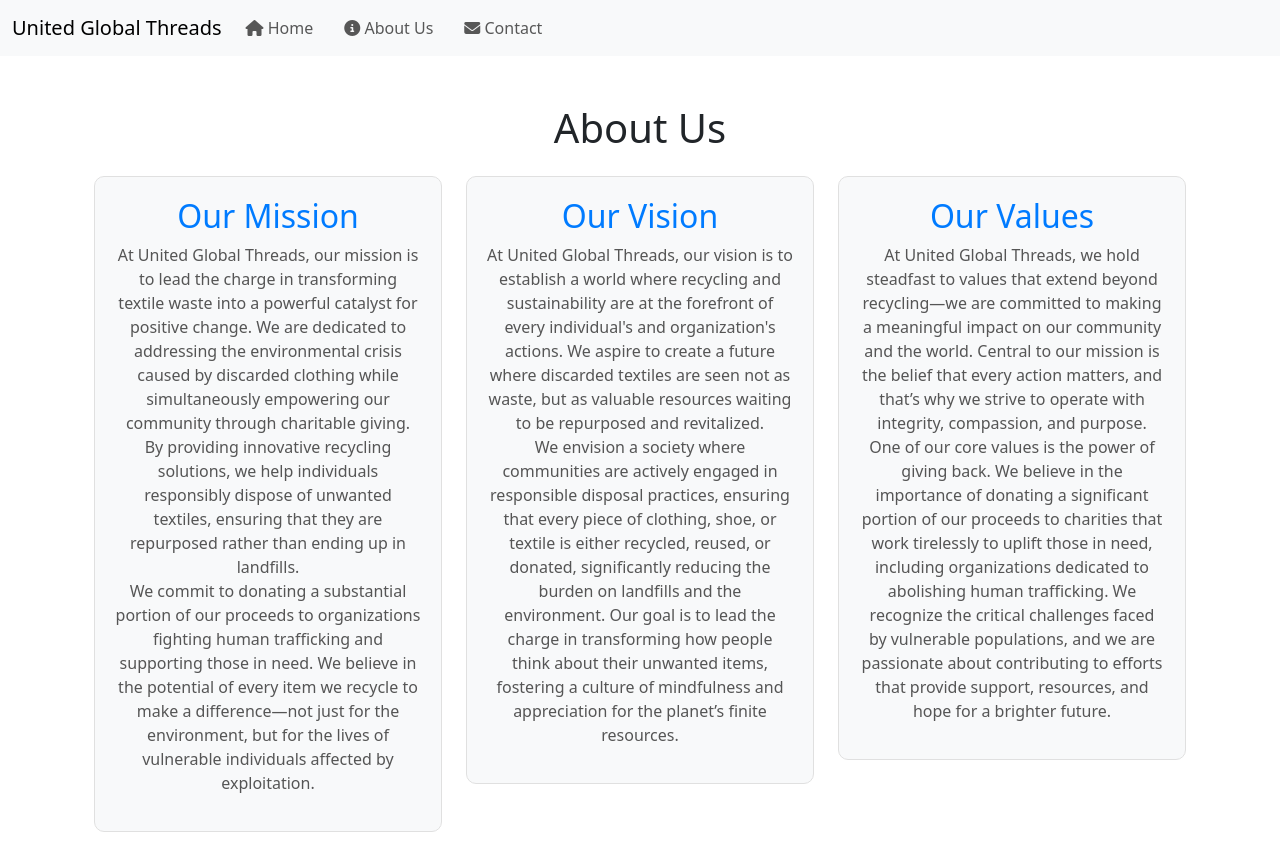
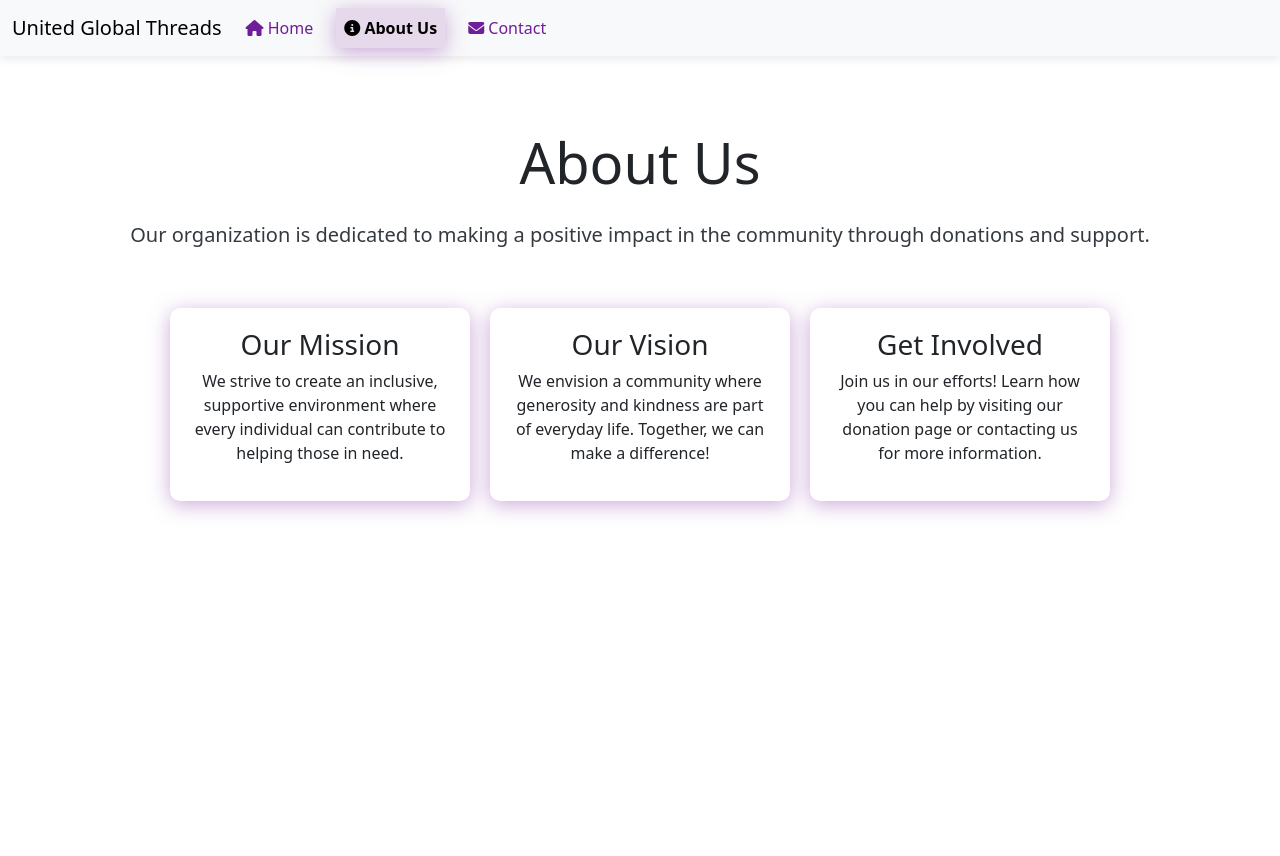
Before and after one commit to IAMMICHAELNBD/unitedglobalthreads, a React (Create React App) app in the folder react-unitedglobalthreads/: page /about in a window 1280 px wide. After the commit the page ends 800 px from the top, so only its background shows below. Built offline with nearby package versions, Linux system fonts and the light colour scheme.

Commit message:
updated package json and App.js

```diff
--- a/react-unitedglobalthreads/src/App.js
+++ b/react-unitedglobalthreads/src/App.js
@@ -1,5 +1,5 @@
 import React, { useEffect } from 'react';
-import { BrowserRouter as Router, Route, Routes, Link } from 'react-router-dom';
+import { BrowserRouter as Router, Route, Routes, NavLink } from 'react-router-dom';
 import Home from './components/Home';
 import About from './components/About';
 import Contact from './components/Contact';
@@ -15,41 +15,43 @@ const App = () => {
     AOS.init({
       duration: 1000, // Animation duration
       easing: 'ease-in-out', // Easing function
-      once: true, // Run animation only once
+      once: true, // Whether animation should happen only once
     });
   }, []);
 
   return (
     <Router>
       <div>
+        {/* Navbar Component */}
         <nav className="navbar navbar-expand-lg navbar-light bg-light">
           <div className="container-fluid">
-            <Link className="navbar-brand" to="/">United Global Threads</Link>
+            <NavLink className="navbar-brand" to="/">United Global Threads</NavLink>
             <button className="navbar-toggler" type="button" data-bs-toggle="collapse" data-bs-target="#navbarNav" aria-controls="navbarNav" aria-expanded="false" aria-label="Toggle navigation">
               <span className="navbar-toggler-icon"></span>
             </button>
             <div className="collapse navbar-collapse" id="navbarNav">
               <ul className="navbar-nav">
                 <li className="nav-item">
-                  <Link className="nav-link" to="/">
+                  <NavLink className="nav-link" to="/" activeClassName="active">
                     <i className="fas fa-home"></i> Home
-                  </Link>
+                  </NavLink>
                 </li>
                 <li className="nav-item">
-                  <Link className="nav-link" to="/about">
+                  <NavLink className="nav-link" to="/about" activeClassName="active">
                     <i className="fas fa-info-circle"></i> About Us
-                  </Link>
+                  </NavLink>
                 </li>
                 <li className="nav-item">
-                  <Link className="nav-link" to="/contact">
+                  <NavLink className="nav-link" to="/contact" activeClassName="active">
                     <i className="fas fa-envelope"></i> Contact
-                  </Link>
+                  </NavLink>
                 </li>
               </ul>
             </div>
           </div>
         </nav>
 
+        {/* Main Content */}
         <div className="container mt-4">
           <Routes>
             <Route path="/" element={<Home />} />
--- a/react-unitedglobalthreads/src/components/About.css
+++ b/react-unitedglobalthreads/src/components/About.css
@@ -1,21 +1,29 @@
-.about-card {
-    background-color: #f8f9fa; /* Light background for card */
-    border: 1px solid #e0e0e0; /* Light border */
-    border-radius: 10px; /* Rounded corners */
-    padding: 20px; /* Spacing inside the card */
-    text-align: center; /* Centered text */
-    transition: transform 0.3s; /* Animation on hover */
+/* About.css or Home.css (if combined) */
+
+/* Container for info panes, set to display flex */
+.info-container {
+    display: flex; /* Use Flexbox for layout */
+    justify-content: center; /* Center the items horizontally */
+    flex-wrap: wrap; /* Allow wrapping on smaller screens */
   }
 
-  .about-card:hover {
-    transform: scale(1.05); /* Slightly enlarge on hover */
-    box-shadow: 0 4px 20px rgba(0, 0, 0, 0.1); /* Add shadow on hover */
+  /* Info pane styles for the About page */
+  .info-pane {
+    background-color: #ffffff; /* White for contrast */
+    padding: 20px; /* Padding */
+    border-radius: 10px; /* Rounder corners */
+    margin: 10px; /* Margin to give space */
+    box-shadow: 0 4px 20px rgba(155, 89, 182, 0.5); /* Purple shadow effect */
+    flex: 1; /* Allow the panes to grow and fill space */
+    max-width: 300px; /* Limit the width of the panes */
   }
 
-  .about-title {
-    color: #007bff; /* Primary color for titles */
+  /* Headings styles */
+  h1, h3 {
+    color: #6f1d99; /* Dark purple color for headings */
   }
 
-  .about-text {
-    color: #555; /* Darker color for text */
+  /* Lead paragraph style */
+  .lead {
+    color: #343a40; /* Dark grey color for paragraph text */
   }
--- a/react-unitedglobalthreads/src/components/About.js
+++ b/react-unitedglobalthreads/src/components/About.js
@@ -1,36 +1,31 @@
 import React from 'react';
-import './About.css'; // Create this CSS file for animations and custom styles
+import './About.css'; // Ensure your specific About styles are linked
 
 const About = () => {
   return (
-    <div className="container mt-5">
-      <h1 className="text-center mb-4">About Us</h1>
-      <div className="row">
-        <div className="col-lg-4 col-md-6 mb-4">
-          <div className="about-card animate__animated animate__fadeInLeft">
-            <h2 className="about-title">Our Mission</h2>
-            <p className="about-text">
-            At United Global Threads, our mission is to lead the charge in transforming textile waste into a powerful catalyst for positive change. We are dedicated to addressing the environmental crisis caused by discarded clothing while simultaneously empowering our community through charitable giving. By providing innovative recycling solutions, we help individuals responsibly dispose of unwanted textiles, ensuring that they are repurposed rather than ending up in landfills. <br /> We commit to donating a substantial portion of our proceeds to organizations fighting human trafficking and supporting those in need. We believe in the potential of every item we recycle to make a difference—not just for the environment, but for the lives of vulnerable individuals affected by exploitation.            </p>
-          </div>
+    <section className="section d-flex flex-column align-items-center justify-content-center text-center">
+      <h1 className="display-4 mb-4" data-aos="fade-up">About Us</h1>
+      <p className="lead mb-5" data-aos="fade-up" data-aos-delay="100">
+        Our organization is dedicated to making a positive impact in the community through donations and support.
+      </p>
+
+      <div className="info-container d-flex justify-content-center">
+        <div className="info-pane" data-aos="fade-up" data-aos-delay="200">
+          <h3>Our Mission</h3>
+          <p>We strive to create an inclusive, supportive environment where every individual can contribute to helping those in need.</p>
         </div>
-        <div className="col-lg-4 col-md-6 mb-4">
-          <div className="about-card animate__animated animate__fadeInUp">
-            <h2 className="about-title">Our Vision</h2>
-            <p className="about-text">
-            At United Global Threads, our vision is to establish a world where recycling and sustainability are at the forefront of every individual's and organization's actions. We aspire to create a future where discarded textiles are seen not as waste, but as valuable resources waiting to be repurposed and revitalized. <br/>We envision a society where communities are actively engaged in responsible disposal practices, ensuring that every piece of clothing, shoe, or textile is either recycled, reused, or donated, significantly reducing the burden on landfills and the environment. Our goal is to lead the charge in transforming how people think about their unwanted items, fostering a culture of mindfulness and appreciation for the planet’s finite resources.
-            </p>
-          </div>
+
+        <div className="info-pane" data-aos="fade-up" data-aos-delay="300">
+          <h3>Our Vision</h3>
+          <p>We envision a community where generosity and kindness are part of everyday life. Together, we can make a difference!</p>
         </div>
-        <div className="col-lg-4 col-md-6 mb-4">
-          <div className="about-card animate__animated animate__fadeInRight">
-            <h2 className="about-title">Our Values</h2>
-            <p className="about-text">
-            At United Global Threads, we hold steadfast to values that extend beyond recycling—we are committed to making a meaningful impact on our community and the world. Central to our mission is the belief that every action matters, and that’s why we strive to operate with integrity, compassion, and purpose. <br /> One of our core values is the power of giving back. We believe in the importance of donating a significant portion of our proceeds to charities that work tirelessly to uplift those in need, including organizations dedicated to abolishing human trafficking. We recognize the critical challenges faced by vulnerable populations, and we are passionate about contributing to efforts that provide support, resources, and hope for a brighter future.
-            </p>
-          </div>
+
+        <div className="info-pane" data-aos="fade-up" data-aos-delay="400">
+          <h3>Get Involved</h3>
+          <p>Join us in our efforts! Learn how you can help by visiting our donation page or contacting us for more information.</p>
         </div>
       </div>
-    </div>
+    </section>
   );
 };
 
--- a/react-unitedglobalthreads/src/components/Home.css
+++ b/react-unitedglobalthreads/src/components/Home.css
@@ -1,23 +1,36 @@
 /* Home.css */
 
-/* Ensure sections have a consistent background color */
+/* Entire body background */
+body {
+    background-color: #f0f2f5; /* Light off-white background for the whole page */
+}
+
+/* Section styles */
 .section {
-    background-color: #f8f9fa; /* Light grey background */
-    transition: background-color 0.5s ease; /* Smooth transition */
+    background-color: #ffffff; /* White background for sections */
     padding: 20px; /* Padding around the section */
+}
+
+/* Container for info panes */
+.info-container {
+    display: flex; /* Use Flexbox for layout */
+    justify-content: center; /* Center items */
+    flex-wrap: wrap; /* Allow wrapping on smaller screens */
 }
 
 /* Styling for each info pane */
 .info-pane {
-    background-color: #ffffff; /* White background for info panes */
+    background-color: #ffffff; /* White for contrast */
     padding: 20px; /* Padding */
-    border-radius: 5px; /* Rounded corners */
-    margin: 10px 0; /* Margin between panes */
-    box-shadow: 0 2px 10px rgba(0, 0, 0, 0.2); /* Subtle shadow effect */
+    border-radius: 10px; /* Rounder corners */
+    margin: 10px; /* Margin between panes */
+    box-shadow: 0 4px 20px rgba(155, 89, 182, 0.5); /* Purple shadow effect */
     transition: opacity 0.5s ease; /* Smooth appearance */
+    flex: 0 1 300px; /* Allow growth and set base width, adjusted for responsiveness */
+    max-width: 300px; /* Limit maximum width */
 }
 
-  /* Styling for the arrow */
+/* Arrow styles for scroll indicator */
 .arrow-down {
     margin-top: 20px; /* Space above arrow */
     animation: bounce 1s infinite; /* Animation effect */
@@ -26,7 +39,7 @@
 /* Bounce Effect */
 @keyframes bounce {
     0%, 20%, 50%, 80%, 100% {
-      transform: translateY(0); /* No transformation at the start */
+        transform: translateY(0); /* No movement at start */
     }
     40% {
         transform: translateY(-10px); /* Move up */
@@ -39,73 +52,67 @@
 /* Button styling */
 button,
 .btn {
-    background-color: #007bff; /* Primary button color */
-    border: none; /* Remove borders */
-    color: white; /* Set text color */
+    background-color: #ffffff; /* White background for buttons */
+    border: 2px solid #9b59b6; /* Purple border */
+    color: #9b59b6; /* Purple text color */
+    font-weight: bold; /* Bold text */
+    padding: 10px 20px; /* Button padding */
+    border-radius: 25px; /* Rounded buttons */
+    transition: background-color 0.3s ease, color 0.3s ease; /* Smooth transition */
 }
 
-  /* Ensure buttons maintain color on hover and focus */
+/* Button hover state */
 button:hover,
-  .btn:hover,
-  button:focus,
-  .btn:focus {
-    background-color: #007bff; /* Keep the button color the same */
-    box-shadow: none; /* No shadow on focus */
-    outline: none; /* Remove default outline */
+.btn:hover {
+    background-color: rgba(155, 89, 182, 0.1); /* Light purple on hover */
+    color: #6f1d99; /* Dark purple text on hover */
 }
 
-  /* Styles for headings */
+/* Adjust headings slightly */
 h1, h2 {
     color: #343a40; /* Dark color for headings */
     text-align: center; /* Center heading text */
 }
 
-  /* Image styling */
-  .info-pane img {
-    max-width: 100%; /* Make images responsive */
-    height: auto; /* Maintain aspect ratio */
-    margin-top: 10px; /* Space above images */
+/* Navbar styles */
+.navbar {
+    background-color: #ffffff; /* White background for the navbar */
+    box-shadow: 0 2px 10px rgba(0, 0, 0, 0.1); /* Soft shadow for depth */
 }
 
-  /* Home.css */
-
-/* Default styles for sections, info panes, etc. remain the same */
-
-/* Responsive adjustments */
-@media (max-width: 768px) {
-    /* Adjust heading sizes for smaller screens */
-    h1 {
-      font-size: 2.5rem; /* Smaller size for mobile */
+.navbar .nav-link {
+    color: #6f1d99; /* Default dark purple for nav links */
+    transition: color 0.3s ease, box-shadow 0.3s ease; /* Smooth transitions */
 }
 
-    h2 {
-      font-size: 2rem; /* Smaller size for mobile */
+.navbar .nav-link:hover {
+    color: #9b59b6; /* Light purple on hover */
+    box-shadow: 0 4px 20px rgba(155, 89, 182, 0.5); /* Purple shadow on hover */
 }
 
-    .lead {
-      font-size: 1.2rem; /* Adjust lead text size */
+/* Active link styles */
+.navbar .nav-item.active .nav-link,
+.navbar .nav-link.active {
+    color: #9b59b6; /* Purple for the active link */
+    font-weight: bold; /* Bold for emphasis */
+    background-color: rgba(155, 89, 182, 0.2); /* Light purple background for active */
+    box-shadow: 0 4px 20px rgba(155, 89, 182, 0.5); /* Keep purple shadow for active link */
 }
 
-    /* Adjust padding for sections */
-    .section {
-      padding: 15px; /* Less padding on mobile */
+.navbar-brand {
+    color: #9b59b6; /* Purple for brand name */
 }
 
-    /* Adjust margins for panes */
-    .info-pane {
-      margin: 5px 0; /* Less margin for mobile */
-      padding: 15px; /* Less padding inside the panes */
+.navbar-toggler {
+    border-color: rgba(155, 89, 182, 0.5); /* Purple border for toggler button */
 }
 
-    /* Style for buttons */
-    .btn-lg {
-      width: 100%; /* Make buttons full-width on mobile */
-      margin-top: 10px; /* Space above buttons */
+.navbar-toggler-icon {
+    background-color: #9b59b6; /* Purple for toggler icon */
 }
 
-    /* Image adjustments */
-    .info-pane img {
-      width: 100%; /* Ensure images fit within the pane */
-      height: auto; /* Maintain aspect ratio */
+.section {
+    background-color: #ffffff; /* White background for sections */
+    padding: 20px; /* Padding around the section */
+    min-height: 60vh; /* Minimum height to ensure enough space for content */
 }
-  }
--- a/react-unitedglobalthreads/src/components/Home.js
+++ b/react-unitedglobalthreads/src/components/Home.js
@@ -53,6 +53,7 @@ const Home = () => {
         <h1 className="display-4 mb-4" data-aos="fade-up">Community Support</h1>
         <p className="lead mb-5" data-aos="fade-up" data-aos-delay="100">Our mission is to support the community through various events.</p>
 
+        <div className="info-container">
           <div className="info-pane" data-aos="fade-up" data-aos-delay="200">
             <p className="lead">We organize fundraising drives to support local families.</p>
             <p>Details about how to participate and the impact of these drives.</p>
@@ -64,6 +65,7 @@ const Home = () => {
           <div className="info-pane" data-aos="fade-up" data-aos-delay="400">
             <p>Donation Drives: Contribute items to help our community during drives.</p>
           </div>
+        </div>
 
         <ArrowDown /> {/* Add Arrow here */}
       </section>
@@ -73,7 +75,7 @@ const Home = () => {
         <h1 className="display-4 mb-4" data-aos="fade-up">Acceptable Items for Donation</h1>
         <p className="lead mb-5" data-aos="fade-up" data-aos-delay="100">Here are the items we accept for donation:</p>
 
-        {/* Individual panes for each acceptable item without images */}
+        <div className="info-container">
           <div className="info-pane" data-aos="fade-up" data-aos-delay="200">
             <h5>1. Clothing</h5>
             <p>We accept gently used clothing: jackets, shirts, pants, and more.</p>
@@ -98,6 +100,7 @@ const Home = () => {
             <h5>5. Household Items</h5>
             <p>We accept kitchenware, small appliances, and other household essentials.</p>
           </div>
+        </div>
 
         <ArrowDown /> {/* Add Arrow here */}
       </section>
```
Also changed, not shown: 2 other files (tests, documents, lock files or other folders). Lines whose indentation alone changed are shown as unchanged.
